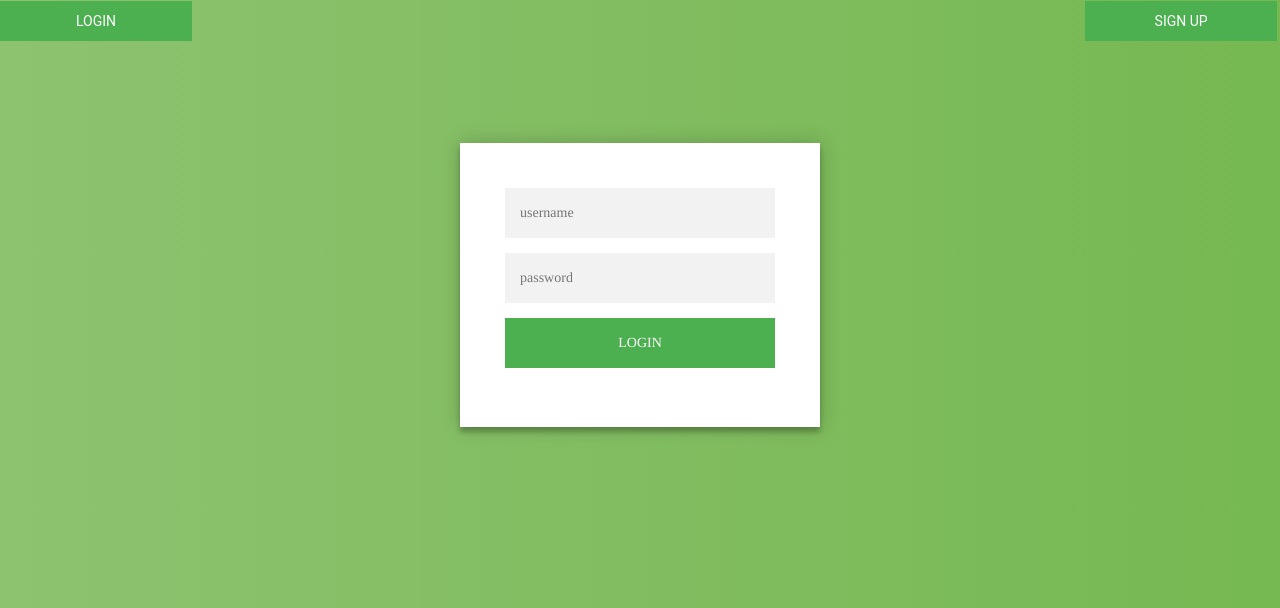
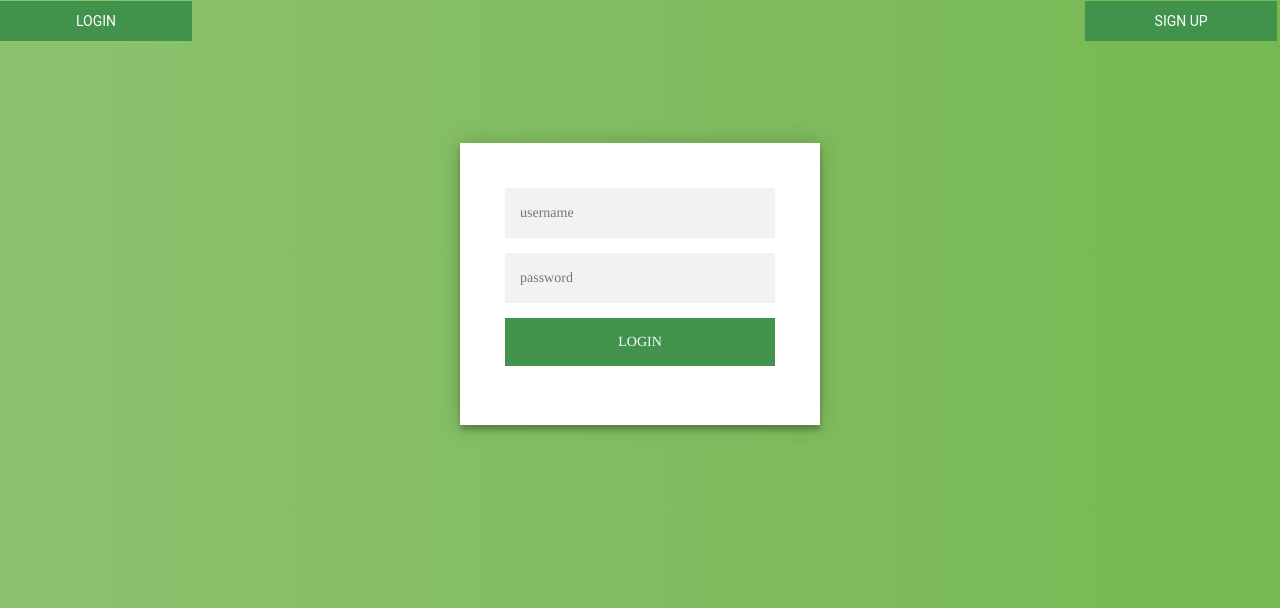
Before and after one commit to ghartman1620/TeachShare, a Django app: page /account/login/ in a window 1280 px wide. Shown: the top 608 px of the page. Run offline with Django 3.2, Linux system fonts and the light colour scheme; some libraries are stand-ins or nearby versions.

Commit message:
color scheme uniformity and buttons link pages

```diff
--- a/TeachShare_WebApp/accounts/static/accounts/login.css
+++ b/TeachShare_WebApp/accounts/static/accounts/login.css
@@ -18,8 +18,9 @@ overflow: hidden;
     float= right
     font-family: "Roboto", sans-serif;
     text-transform: uppercase;
+	text-align: center;
     outline: 0;
-    background: #4CAF50;
+    background: #41924B;
     width: 15%;
     border: 0;
     padding: 10px;
@@ -39,8 +40,9 @@ overflow: hidden;
     float= left
     font-family: "Roboto", sans-serif;
     text-transform: uppercase;
+	text-align: center;
     outline: 0;
-    background: #4CAF50;
+    background: #41924B;
     width: 15%;
     border: 0;
     padding: 10px;
@@ -78,11 +80,12 @@ overflow: hidden;
 .form button {
   font-family: "Times", sans-serif;
   text-transform: uppercase;
-  outline: 0;
-  background: #4CAF50;
+  text-align: center;
+  outline: 0 none;
+  background: #41924B;
   width: 100%;
   border: 0;
-  padding: 15px;
+  padding: 14px;
   color: #FFFFFF;
   font-size: 14px;
   -webkit-transition: all 0.3 ease;
--- a/TeachShare_WebApp/accounts/templates/accounts/home.html
+++ b/TeachShare_WebApp/accounts/templates/accounts/home.html
@@ -3,7 +3,7 @@
 {% load static %}
 <!-- Latest compiled and minified CSS -->
 <link rel="stylesheet" href="https://maxcdn.bootstrapcdn.com/bootstrap/3.3.7/css/bootstrap.min.css" integrity="sha384-BVYiiSIFeK1dGmJRAkycuHAHRg32OmUcww7on3RYdg4Va+PmSTsz/K68vbdEjh4u" crossorigin="anonymous">
-<link rel="stylesheet" href={% static 'accounts/style.css'%} type = "text/css">
+<link rel="stylesheet" href={% static 'accounts/home.css'%} type = "text/css">
   <meta charset="utf-8">
 
   <title>Home</title>
@@ -65,6 +65,7 @@
 	</section>
 </div>
 
+
 {% endblock %}
 </body>
 
--- a/TeachShare_WebApp/accounts/templates/accounts/login.html
+++ b/TeachShare_WebApp/accounts/templates/accounts/login.html
@@ -3,8 +3,8 @@
 <link rel="stylesheet" href="https://maxcdn.bootstrapcdn.com/bootstrap/3.3.7/css/bootstrap.min.css" integrity="sha384-BVYiiSIFeK1dGmJRAkycuHAHRg32OmUcww7on3RYdg4Va+PmSTsz/K68vbdEjh4u" crossorigin="anonymous">
 <link rel="stylesheet" href={% static 'accounts/login.css'%} type = "text/css">
 <div id= "container">
-	 <button id="suregister"> Login </button>
-	 <button id="sulogin"> Sign Up </button>
+	 <a href="/account/login" <button id="suregister"> Login </button></a>
+	 <a href="/account/signup"<button id="sulogin"> Sign Up </button></a>
 </div>
 </head>
 
--- a/TeachShare_WebApp/accounts/templates/accounts/signup.html
+++ b/TeachShare_WebApp/accounts/templates/accounts/signup.html
@@ -1,11 +1,10 @@
-
 {% load static %}
 <head>
 <link rel="stylesheet" href="https://maxcdn.bootstrapcdn.com/bootstrap/3.3.7/css/bootstrap.min.css" integrity="sha384-BVYiiSIFeK1dGmJRAkycuHAHRg32OmUcww7on3RYdg4Va+PmSTsz/K68vbdEjh4u" crossorigin="anonymous">
 <link rel="stylesheet" href={% static 'accounts/signup.css'%} type = "text/css">
 <div id= "container">
-         <button id="suregister"> Sign Up </button>
-         <button id="sulogin"> Login </button>
+        <a href="/account/signup" <button id="suregister"> Sign Up </button></a>
+        <a href="/account/login" <button id="sulogin"> Login </button></a>
 </div>
 </head>
 
```
Also changed, not shown: TeachShare_WebApp/accounts/static/accounts/home.css (added, +32 -0 lines), TeachShare_WebApp/accounts/static/accounts/signup.css (+6 -3 lines).
